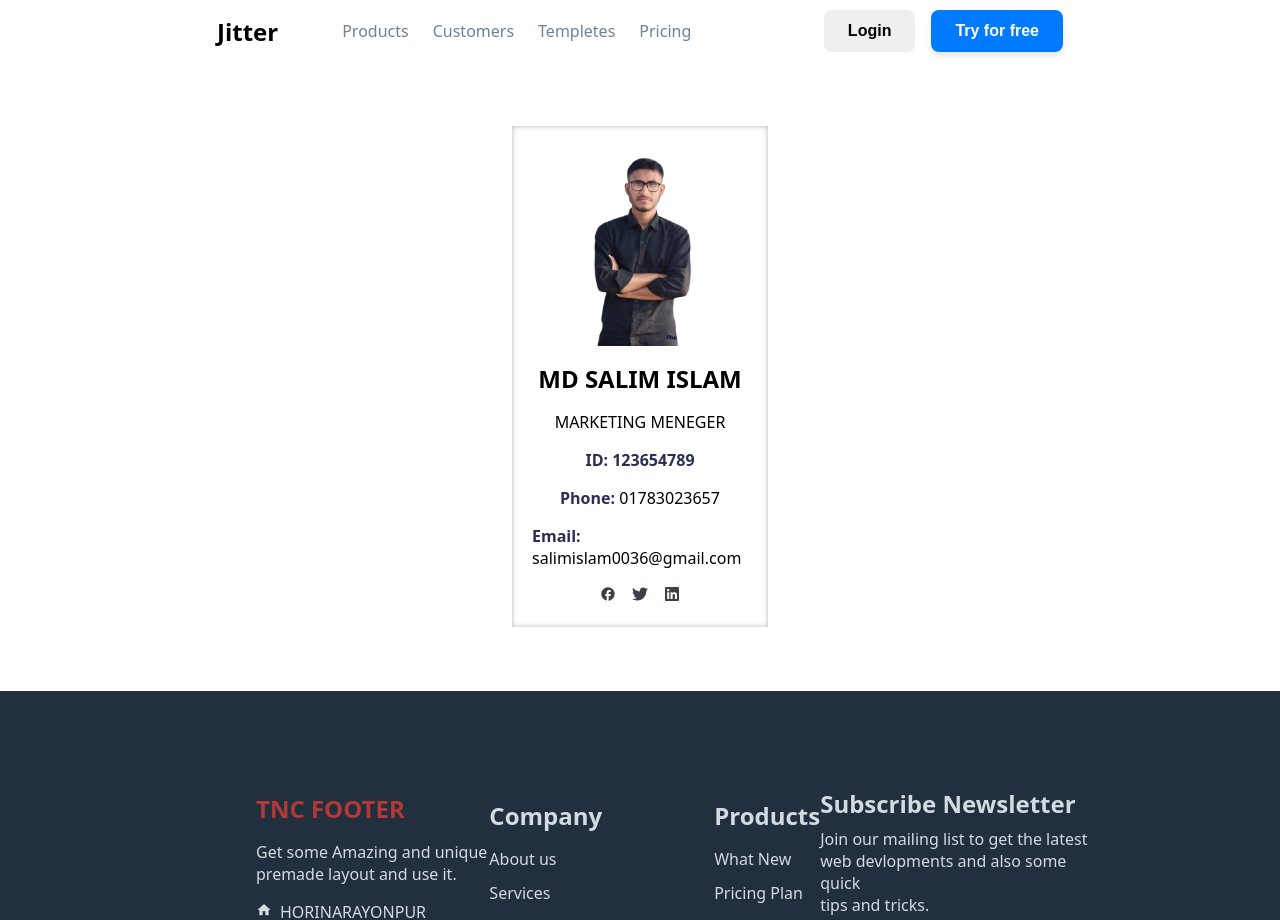
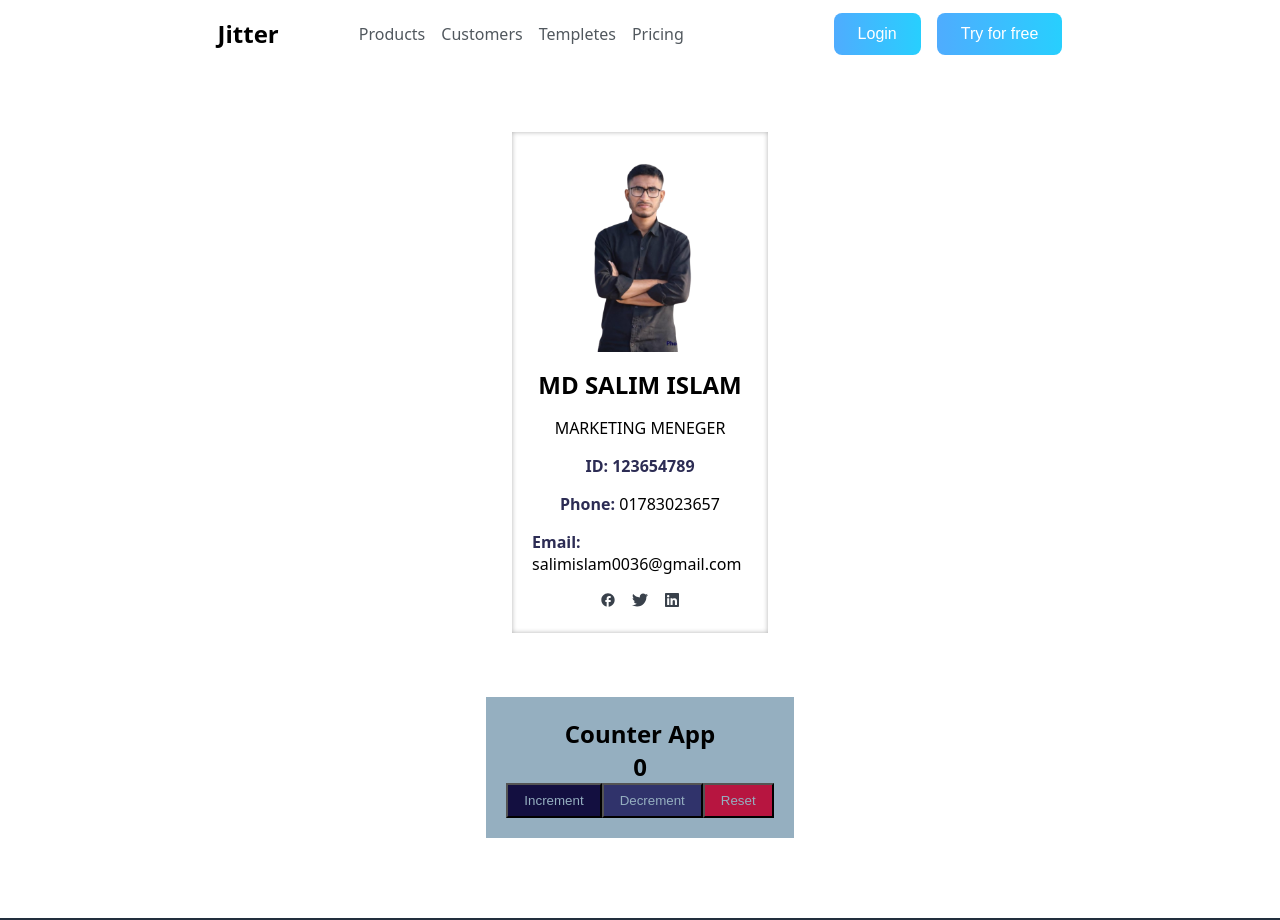
Before and after one commit to salim-khan-3/Practice-React-Class, a React (Vite) app: page / in a window 1280 px wide. Shown: the top 920 px of the page. Built offline with nearby package versions, Linux system fonts and the light colour scheme.

Commit message:
change navbar

```diff
--- a/src/App.jsx
+++ b/src/App.jsx
@@ -1,12 +1,14 @@
 import { Footer } from "./components/Footer"
 import { Header } from "./components/Header"
 import { MainContent } from "./components/MainContent"
+import { CounterApp } from "./counter/counter"
 
 export const App = () =>{
   return (
     <>
       <Header/>
       <MainContent name="MD SALIM ISLAM" job= "MARKETING MENEGER" id= "123654789" phone="01783023657" email= "salimislam0036@gmail.com"/>
+      <CounterApp/>
       <Footer/>
     </>
   )
--- a/src/components/Header.jsx
+++ b/src/components/Header.jsx
@@ -3,9 +3,9 @@ import "./responsive.css";
 export const Header = () =>{
     return(
         <section className="section_container">
-            <div className="container">
+            <div className="nav_links_logo">
                 <h1>Jitter</h1>
-
+                <div className="nav_link">
                     <ul>
                         <li><a href="#">Products</a></li>
                         <li><a href="#">Customers</a></li>
@@ -13,10 +13,11 @@ export const Header = () =>{
                         <li><a href="#">Pricing</a></li>
                     </ul>
                 </div>
+            </div>
 
-            <div className="login">
-                <button className="login">Login</button>
-                <button className="try_free">Try for free</button>
+            <div className="buttons">
+                <button className="btn1">Login</button>
+                <button className="btn2">Try for free</button>
             </div>
         </section>
     )
--- a/src/components/header.css
+++ b/src/components/header.css
@@ -6,100 +6,60 @@
 
 
 @import url('https://fonts.googleapis.com/css2?family=Cal+Sans&family=Gidole&family=Inter:ital,opsz,wght@0,14..32,100..900;1,14..32,100..900&family=Lato:ital,wght@0,100;0,300;0,400;0,700;0,900;1,100;1,300;1,400;1,700;1,900&family=Lexend+Giga:wght@100..900&family=Lexend:wght@100..900&family=Noto+Sans:ital,wght@0,100..900;1,100..900&family=Nunito:ital,wght@0,200..1000;1,200..1000&family=Playfair+Display:wght@400..900&family=Poppins:ital,wght@0,100;0,200;0,300;0,400;0,500;0,600;0,700;0,800;0,900;1,100;1,200;1,300;1,400;1,500;1,600;1,700;1,800;1,900&family=Raleway:ital,wght@0,100..900;1,100..900&family=Roboto+Condensed:ital,wght@0,100..900;1,100..900&family=Roboto+Flex:opsz,wght@8..144,100..1000&family=Roboto:ital,wght@0,100..900;1,100..900&family=Rubik:ital,wght@0,300..900;1,300..900&family=Space+Grotesk:wght@300..700&family=Work+Sans:ital,wght@0,100..900;1,100..900&display=swap');
-
-
 .section_container{
-    width: 70%;
-    margin: auto;
-    display: flex;
-    align-items: center;
-    justify-content: space-between;
-    padding: 10px 25px;
-    font-family: "Noto Sans", sans-serif;
+  width: 70%;
+  margin: auto;
+  justify-content: space-between;
+  padding: 0.8rem 1.6rem;
+  font-family: "Noto Sans", sans-serif;
 }
-.container, .container ul{
-    display: flex;
-    align-items: center;
-
+.section_container, .nav_links_logo, .nav_link ul, .buttons{
+  display: flex;
+  align-items: center;
 }
-.container ul a{
-    text-decoration: none;
-    color: #718093;
+.nav_links_logo{
+  gap: 5rem;
 }
-.container ul{
-    gap: 1.5rem;
-    list-style: none;
+.nav_link ul {
+  gap: 1rem;
 }
-.container{
-    gap: 4rem;
+.nav_link ul li {
+  list-style: none;
 }
-.try_free:last-child {
-  /* Base Styles */
+.nav_link ul li a{
+  text-decoration: none;
+  color: #51585e;
+}
+.buttons{
+  gap: 1rem;
+}
+.btn1, .btn2{
+  padding: 0.5rem 1rem;
+  cursor: pointer;
+  border: none;
+  outline: none;
+  border-radius: 0.5rem;
+}
+.btn1, .btn2 {
+  position: relative;
   padding: 12px 24px;
   font-size: 16px;
-  font-weight: 600;
-  color: #ffffff;
-  background-color: #007bff; /* Primary color */
+  color: white;
+  background: linear-gradient(to right, #4facfe, #00f2fe);
+  background-size: 200%;
+  background-position: left;
   border: none;
   border-radius: 8px;
   cursor: pointer;
-  box-shadow: 0 4px 6px rgba(0, 0, 0, 0.1);
-  transition: all 0.3s ease;
-  display: inline-flex;
-  align-items: center;
-  justify-content: center;
-  gap: 8px;
-  position: relative;
+  transition: background-position 0.5s ease;
   overflow: hidden;
 }
-
-/* Hover Effect */
-.try_free:last-child:hover {
-  background-color: #0056b3; /* Darker shade */
-  box-shadow: 0 6px 12px rgba(0, 0, 0, 0.2);
-  transform: translateY(-2px);
+.btn2:hover{
+  background-position: right;
 }
-
-/* Active Pressed State */
-.try_free:last-child:active {
-  transform: translateY(0);
+.btn1:hover {
+  background-position: right;
 }
-
-/* Focus Ring for Accessibility */
-.try_free:last-child:focus-visible {
-  outline: none;
-  box-shadow: 0 0 0 4px rgba(0, 123, 255, 0.5);
-}
-
-/* Optional: Loading Spinner (Add dynamically with JS) */
-.try_free:last-child.loading {
-  cursor: not-allowed;
-  background-color: #007bff80;
-}
-
-.try_free:last-child.loading::after {
-  content: "";
-  position: absolute;
-  width: 16px;
-  height: 16px;
-  border: 3px solid #fff;
-  border-top: 3px solid transparent;
-  border-radius: 50%;
-  animation: spin 1s linear infinite;
-  right: 12px;
-}
-.login:first-child{
-    padding: 12px 24px;
-    font-size: 16px;
-    font-weight: 600;
-    border-radius: 8px;
-    border: none;
-    margin-right: 1rem;
-}
-.login:first-child:hover{
-    outline: 1px solid #718093;
-}
-
 
 /* main content  */
 
--- a/src/components/responsive.css
+++ b/src/components/responsive.css
@@ -1,20 +1,6 @@
 
   @media(min-width:0px) and (max-width:375px){
-  .section_container{
-      flex-direction: column;
-      gap: 1.2rem;
-  }
-  .container{
-    flex-direction: column;
-    gap: 1rem;
-  }
-  .login{
-    display: flex;
-    align-items: center;
-    justify-content: center;
-    flex-direction:column;
-    gap: 1rem;
-  }
+
   .card_container{
   width: 95%;
   margin:4rem auto;
--- /dev/null
+++ b/src/counter/counter.css
@@ -0,0 +1,32 @@
+*{
+    margin: 0;
+    padding: 0;
+    box-sizing: border-box;
+}
+@import url('https://fonts.googleapis.com/css2?family=Cal+Sans&family=Gidole&family=Inter:ital,opsz,wght@0,14..32,100..900;1,14..32,100..900&family=Lato:ital,wght@0,100;0,300;0,400;0,700;0,900;1,100;1,300;1,400;1,700;1,900&family=Lexend+Giga:wght@100..900&family=Lexend:wght@100..900&family=Noto+Sans:ital,wght@0,100..900;1,100..900&family=Nunito:ital,wght@0,200..1000;1,200..1000&family=Playfair+Display:wght@400..900&family=Poppins:ital,wght@0,100;0,200;0,300;0,400;0,500;0,600;0,700;0,800;0,900;1,100;1,200;1,300;1,400;1,500;1,600;1,700;1,800;1,900&family=Raleway:ital,wght@0,100..900;1,100..900&family=Roboto+Condensed:ital,wght@0,100..900;1,100..900&family=Roboto+Flex:opsz,wght@8..144,100..1000&family=Roboto:ital,wght@0,100..900;1,100..900&family=Rubik:ital,wght@0,300..900;1,300..900&family=Space+Grotesk:wght@300..700&family=Work+Sans:ital,wght@0,100..900;1,100..900&display=swap');
+.container{
+    display: flex;
+    align-items: center;
+    justify-content: center;
+    margin-bottom: 5rem;
+    font-family: "Noto Sans", sans-serif;
+}
+.counter_container{
+    background-color: #95afc0;
+    padding: 1.25rem;
+}
+.increment, .decrement, .reset{
+    padding: 0.5rem 1rem;
+}
+.increment{
+    background-color: #130f40;
+    color: #95afc0;
+}
+.decrement{
+    background-color: #30336b;
+    color: #95afc0;
+}
+.reset{
+    background-color: #b71540;
+    color: #95afc0;
+}
--- /dev/null
+++ b/src/counter/counter.jsx
@@ -0,0 +1,29 @@
+import { useState } from "react";
+import "./counter.css";
+export const CounterApp = () =>{
+    const [count,setCount] = useState(0)
+
+    //todo increment
+    const handleIncrementCout =() =>{
+        setCount(count+1);
+    }
+    //todo decrement
+    const handleDecrementCount = ()=>{
+        if(count>0){
+            setCount(count-1);
+        }
+    }
+    return(
+        <section className="container">
+            <div className="counter_container">
+                <h1 style={{textAlign:"center", fontWeight:"bold"}}>Counter App</h1>
+                <h2 style={{textAlign:"center"}}>
+                    <span>{count}</span>
+                </h2>
+                <button className="increment" onClick={handleIncrementCout}>Increment</button>
+                <button className="decrement" onClick={handleDecrementCount}>Decrement</button>
+                <button className="reset" onClick={()=>setCount(0)}>Reset</button>
+            </div>
+        </section>
+    )
+}
```
Lines whose indentation alone changed are shown as unchanged.
